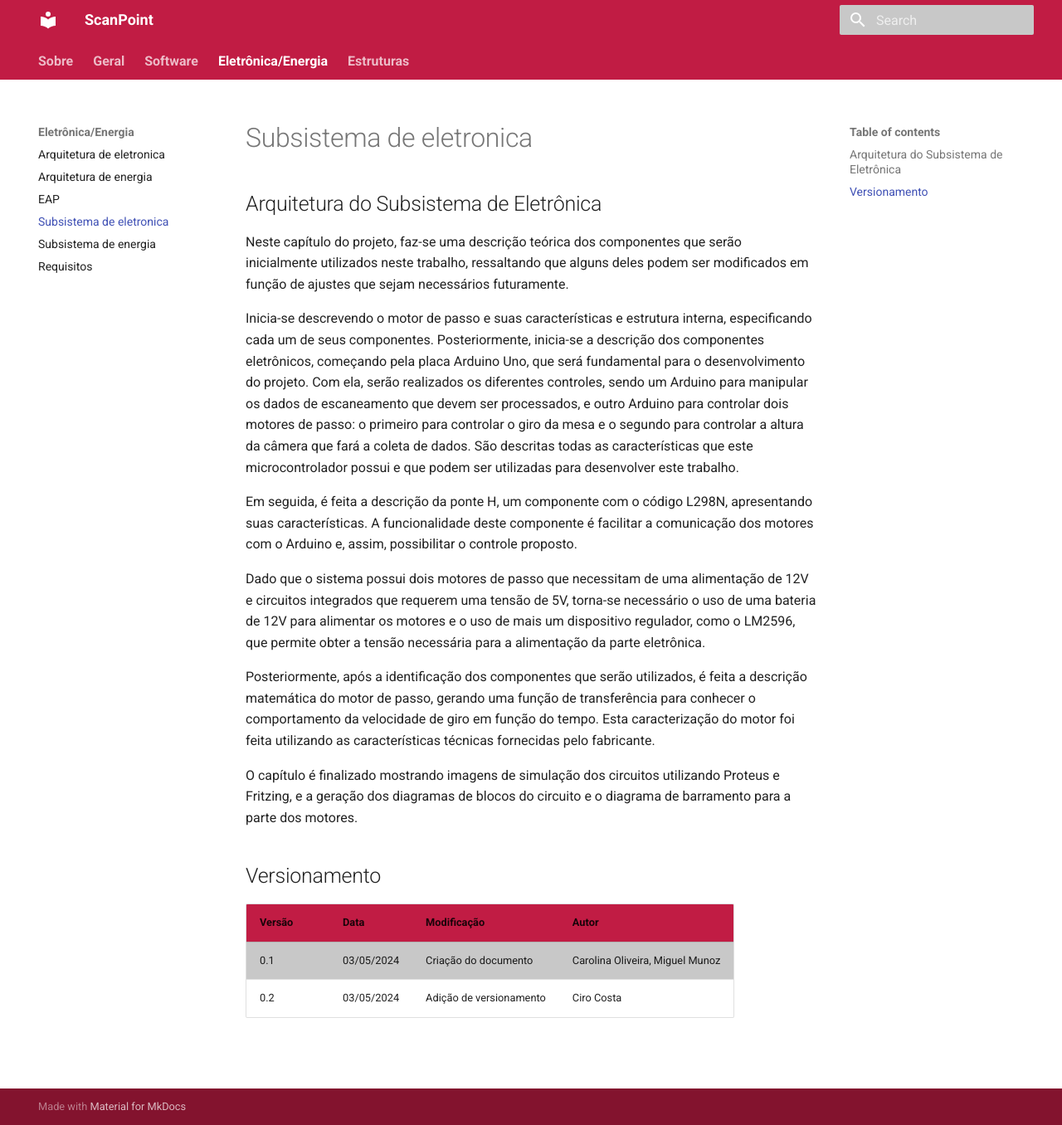
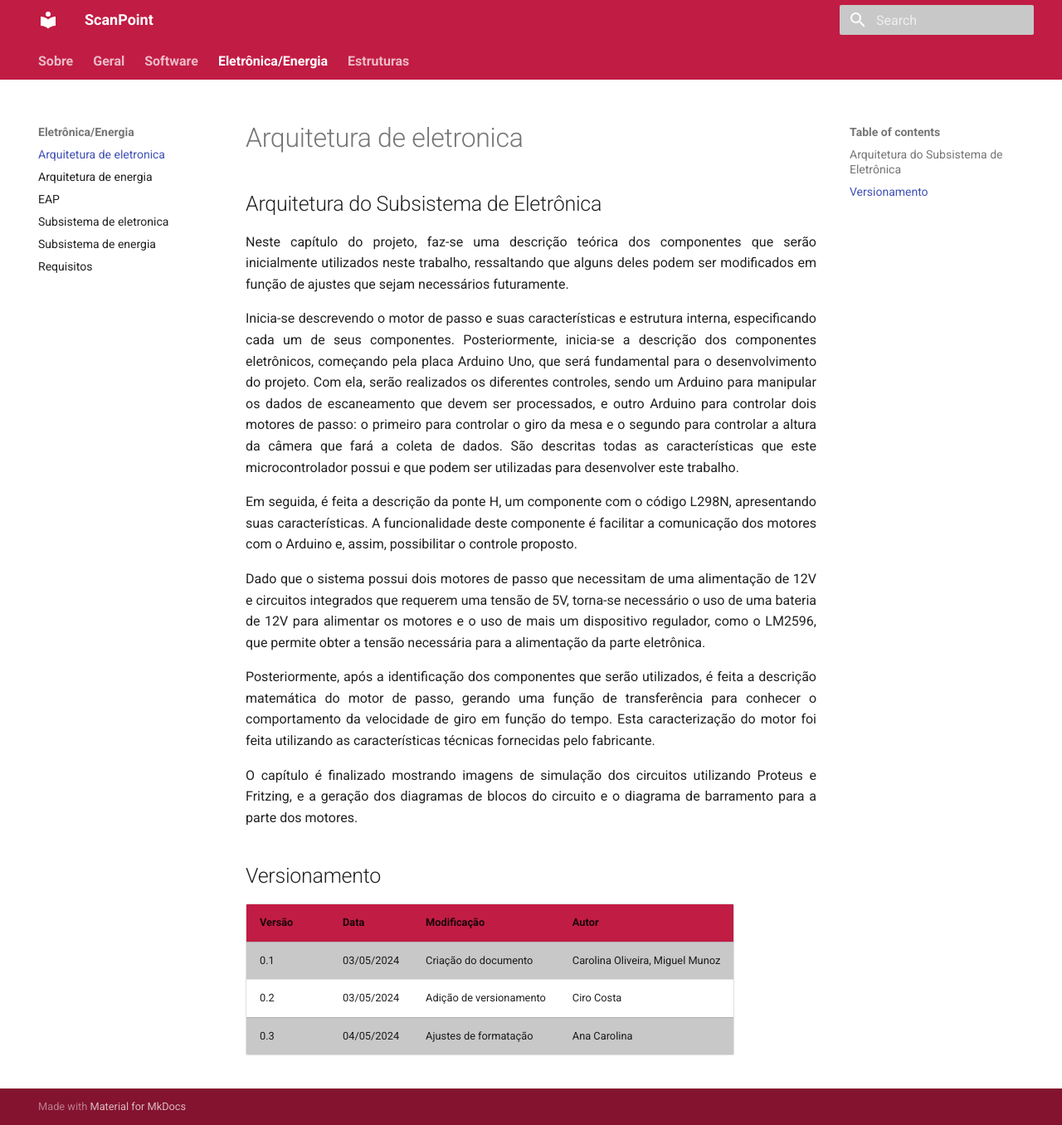
Before and after one commit to Calcioft/ScanPoint, an MkDocs documentation site: the page built from docs/eletronica-energia/arquitetura_eletronica.md, in a window 1280 px wide and 1356 px high. Shown: the whole window at 83% size. Built offline with MkDocs 1.6.1 and Material for MkDocs 9.7.7, drawn with Linux system fonts in a browser that asks for light colours.

Commit message:
doc: ajuste dos documentos corretos,alinhamento e fontes

```diff
--- a/docs/eletronica-energia/arquitetura_eletronica.md
+++ b/docs/eletronica-energia/arquitetura_eletronica.md
@@ -1,16 +1,16 @@
 ## Arquitetura do Subsistema de Eletrônica
 
-Neste capítulo do projeto, faz-se uma descrição teórica dos componentes que serão inicialmente utilizados neste trabalho, ressaltando que alguns deles podem ser modificados em função de ajustes que sejam necessários futuramente.
+<p style="text-align:justify;"> Neste capítulo do projeto, faz-se uma descrição teórica dos componentes que serão inicialmente utilizados neste trabalho, ressaltando que alguns deles podem ser modificados em função de ajustes que sejam necessários futuramente. </p>
 
-Inicia-se descrevendo o motor de passo e suas características e estrutura interna, especificando cada um de seus componentes. Posteriormente, inicia-se a descrição dos componentes eletrônicos, começando pela placa Arduino Uno, que será fundamental para o desenvolvimento do projeto. Com ela, serão realizados os diferentes controles, sendo um Arduino para manipular os dados de escaneamento que devem ser processados, e outro Arduino para controlar dois motores de passo: o primeiro para controlar o giro da mesa e o segundo para controlar a altura da câmera que fará a coleta de dados. São descritas todas as características que este microcontrolador possui e que podem ser utilizadas para desenvolver este trabalho.
+<p style="text-align:justify;"> Inicia-se descrevendo o motor de passo e suas características e estrutura interna, especificando cada um de seus componentes. Posteriormente, inicia-se a descrição dos componentes eletrônicos, começando pela placa Arduino Uno, que será fundamental para o desenvolvimento do projeto. Com ela, serão realizados os diferentes controles, sendo um Arduino para manipular os dados de escaneamento que devem ser processados, e outro Arduino para controlar dois motores de passo: o primeiro para controlar o giro da mesa e o segundo para controlar a altura da câmera que fará a coleta de dados. São descritas todas as características que este microcontrolador possui e que podem ser utilizadas para desenvolver este trabalho. </p>
 
-Em seguida, é feita a descrição da ponte H, um componente com o código L298N, apresentando suas características. A funcionalidade deste componente é facilitar a comunicação dos motores com o Arduino e, assim, possibilitar o controle proposto.
+<p style="text-align:justify;"> Em seguida, é feita a descrição da ponte H, um componente com o código L298N, apresentando suas características. A funcionalidade deste componente é facilitar a comunicação dos motores com o Arduino e, assim, possibilitar o controle proposto. </p>
 
-Dado que o sistema possui dois motores de passo que necessitam de uma alimentação de 12V e circuitos integrados que requerem uma tensão de 5V, torna-se necessário o uso de uma bateria de 12V para alimentar os motores e o uso de mais um dispositivo regulador, como o LM2596, que permite obter a tensão necessária para a alimentação da parte eletrônica.
+<p style="text-align:justify;"> Dado que o sistema possui dois motores de passo que necessitam de uma alimentação de 12V e circuitos integrados que requerem uma tensão de 5V, torna-se necessário o uso de uma bateria de 12V para alimentar os motores e o uso de mais um dispositivo regulador, como o LM2596, que permite obter a tensão necessária para a alimentação da parte eletrônica. </p>
 
-Posteriormente, após a identificação dos componentes que serão utilizados, é feita a descrição matemática do motor de passo, gerando uma função de transferência para conhecer o comportamento da velocidade de giro em função do tempo. Esta caracterização do motor foi feita utilizando as características técnicas fornecidas pelo fabricante.
+<p style="text-align:justify;"> Posteriormente, após a identificação dos componentes que serão utilizados, é feita a descrição matemática do motor de passo, gerando uma função de transferência para conhecer o comportamento da velocidade de giro em função do tempo. Esta caracterização do motor foi feita utilizando as características técnicas fornecidas pelo fabricante. </p>
 
-O capítulo é finalizado mostrando imagens de simulação dos circuitos utilizando Proteus e Fritzing, e a geração dos diagramas de blocos do circuito e o diagrama de barramento para a parte dos motores.
+<p style="text-align:justify;"> O capítulo é finalizado mostrando imagens de simulação dos circuitos utilizando Proteus e Fritzing, e a geração dos diagramas de blocos do circuito e o diagrama de barramento para a parte dos motores.</p>
 
 ## Versionamento
 
@@ -18,3 +18,4 @@
 | ------ | ---------- | ----------------------- | ----------- |
 | 0.1    | 03/05/2024 | Criação do documento    | Carolina Oliveira, Miguel Munoz |
 | 0.2    | 03/05/2024 | Adição de versionamento | Ciro Costa  |
+| 0.3    | 04/05/2024 | Ajustes de formatação | Ana Carolina |
--- a/mkdocs.yml
+++ b/mkdocs.yml
@@ -40,10 +40,10 @@
       - Requisitos de software: software/requisitos.md
       - Projeto de subsistema de software: software/subsistema-software.md
   - Eletrônica/Energia:
-      - Arquitetura de eletronica: eletronica-energia/Projeto_subsistema_eletronica.md
+      - Arquitetura de eletronica: eletronica-energia/arquitetura_eletronica.md
       - Arquitetura de energia: eletronica-energia/arquitetura_energia.md
       - EAP: eletronica-energia/eap.md
-      - Subsistema de eletronica: eletronica-energia/arquitetura_eletronica.md
+      - Subsistema de eletronica: eletronica-energia/Projeto_subsistema_eletronica.md
       - Subsistema de energia: eletronica-energia/Projeto_Subsistema_Energia.md
       - Requisitos: eletronica-energia/requisitos-eletronica-energia.md
   - Estruturas:
```
Also changed, not shown: docs/eletronica-energia/Projeto_subsistema_eletronica.md (+1 -1 lines).
